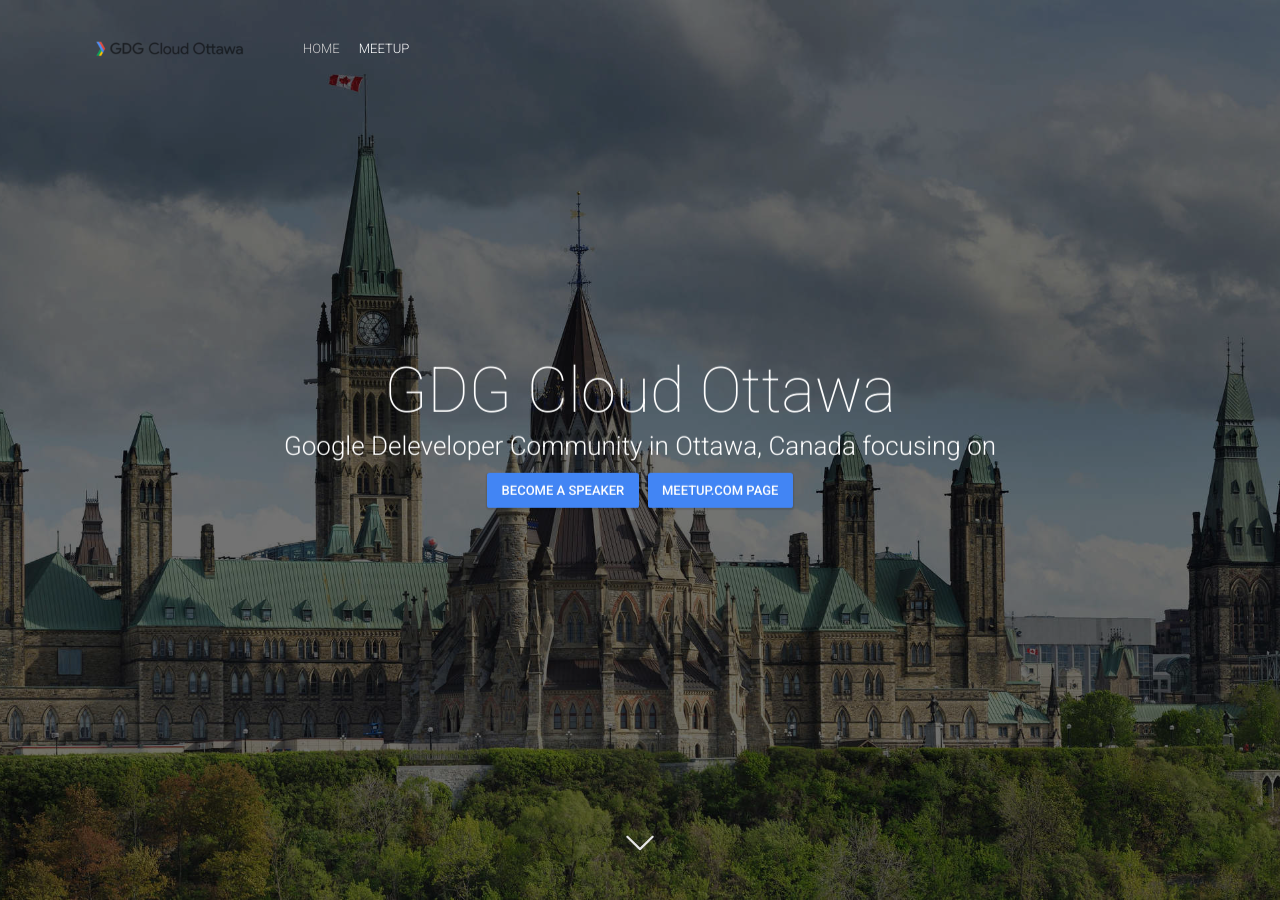
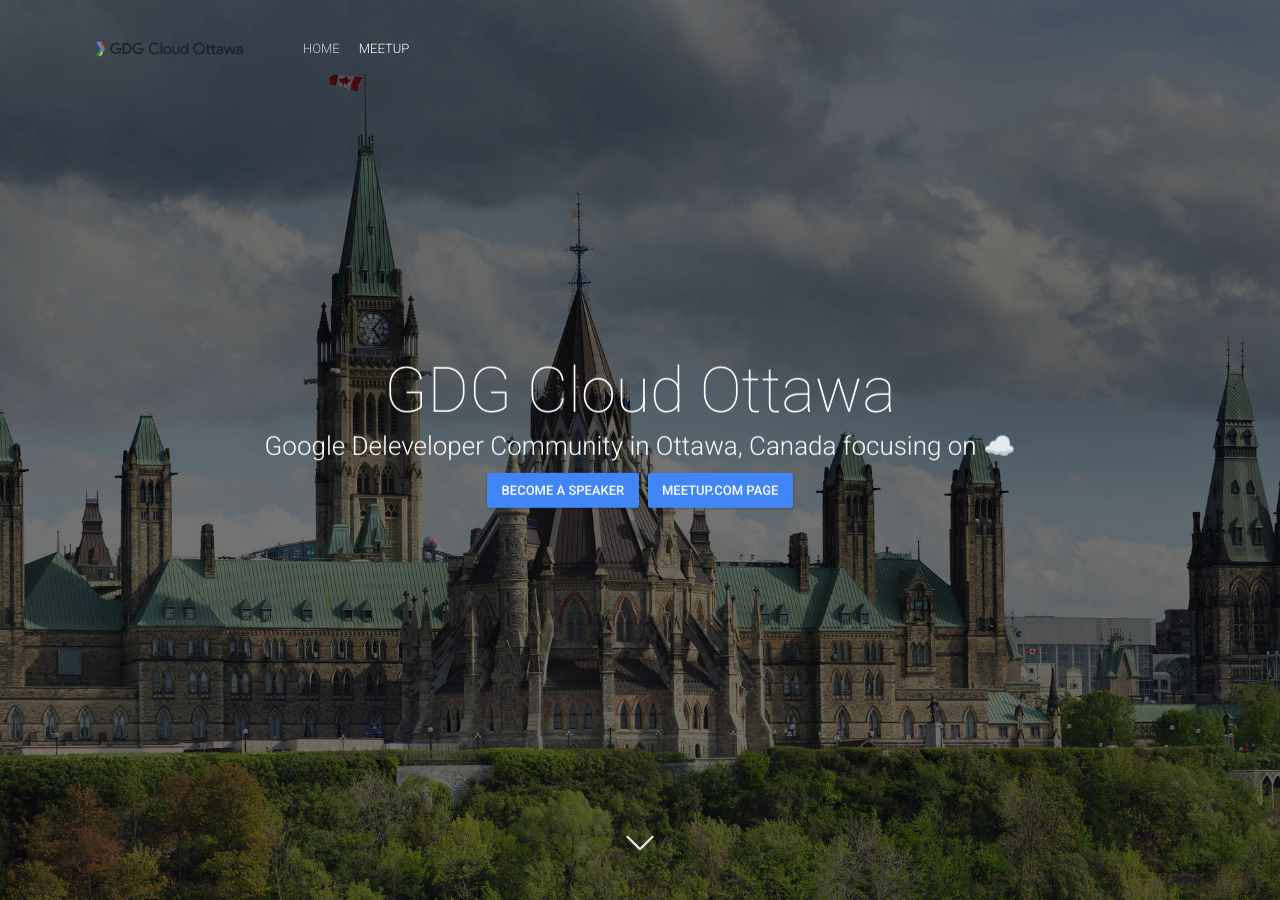
Before and after one commit to jonpulsifer/gdg-cloud-ottawa, a Jekyll site: the page built from docs/index.html, in a window 1280 px wide and 900 px high. Built offline with Jekyll 4.4.1, drawn with Linux system fonts in a browser that asks for light colours; nearby versions of some CDN libraries; comment, search, counter and statistics services are not loaded; part of the change alters nothing that is shown.

Commit message:
☁️ :cloud: it's cloudy outside
Signed-off-by: Jonathan Pulsifer <jonathan@pulsifer.ca>

```diff
--- a/docs/_config.yml
+++ b/docs/_config.yml
@@ -39,7 +39,7 @@ rightNavigationButtons:
 # Hero Block
 heroImage: "hero.jpg"
 heroTitle: "GDG Cloud Ottawa"
-heroSubtitle: "Google Deleveloper Community in Ottawa, Canada focusing on <typeout>"
+heroSubtitle: "Google Deleveloper Community in Ottawa, Canada focusing on ☁️"
 heroButtons:
  - {link: "#", text: "Become a speaker"}
  - {link: "https://www.meetup.com/GDG-Cloud-Ottawa/", text: "Meetup.com Page"}
```
